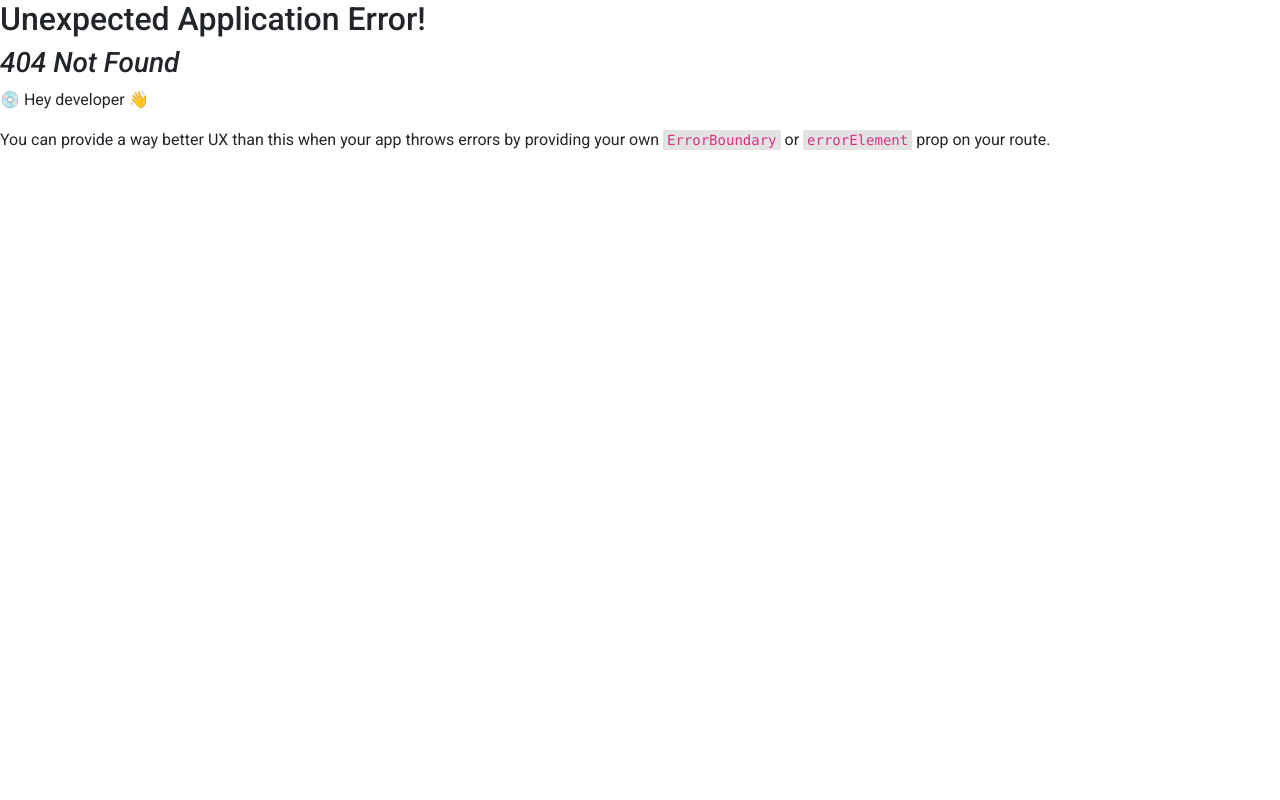
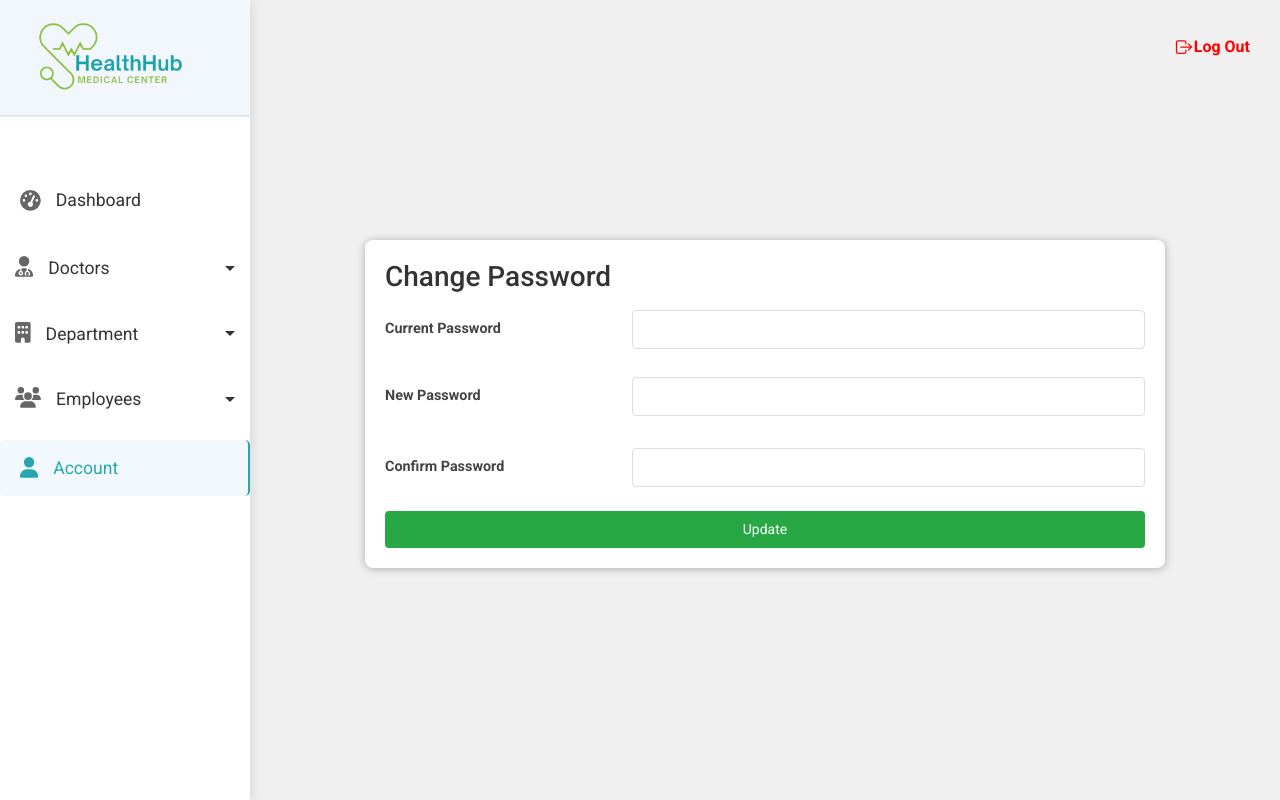
Before and after one commit to SatharakaNilmantha/HealthHub_Smart-Hospital, a React (Vite) app: page /account in a window 1280 px wide. Before the commit this address had no page. Built offline with nearby package versions, Linux system fonts and the light colour scheme; a web font is replaced by a local one.

Commit message:
connect the backend and front end some pages

```diff
--- a/src/Components/SideNav/SideNav.jsx
+++ b/src/Components/SideNav/SideNav.jsx
@@ -98,7 +98,7 @@ function SideNav() {
         </li>
 
         <li>
-          <NavLink to="/contact" className={({ isActive }) => (isActive ? "sidebar-link active" : "sidebar-link")} onClick={handleClick}>
+          <NavLink to="/account" className={({ isActive }) => (isActive ? "sidebar-link active" : "sidebar-link")} onClick={handleClick}>
             <FontAwesomeIcon icon={faUser} className="sidebar-icon" />
             <span>Account</span>
           </NavLink>
--- a/src/Pages/AccountPage/AccountPage.css
+++ b/src/Pages/AccountPage/AccountPage.css
@@ -0,0 +1,116 @@
+
+.profilepage {
+    max-width: 800px;
+    margin: 180px auto 30px auto;
+    padding: 20px;
+    display: grid;
+    background-color: #ffffff;
+    border-radius: 8px;
+    box-shadow: 0.1px 1px 8px rgba(0, 0, 0, 0.286);
+}
+
+
+.profile-details-card {
+    background-color: #ffffff;
+    border-radius: 8px;
+    box-shadow: 0.1px 1px 8px rgba(0, 0, 0, 0.286);
+    padding: 20px;
+    margin-bottom: 20px;
+    position: relative;
+}
+
+.profile-header {
+    display: flex;
+    align-items: center;
+}
+
+
+
+.profile-info h2 {
+    margin: 0;
+    font-size: 1.5rem;
+    color: #333;
+}
+
+.profile-info p {
+    margin: 8px 0 16px;
+    color: #666;
+}
+
+
+.profile-details-card h3 {
+    margin-bottom: 16px;
+    color: #333;
+}
+
+.profile-row1{
+    display: flex;
+    align-items: center;
+    justify-content: space-between;
+    margin-bottom: 12px;
+    padding: 8px 0;
+}
+
+
+.field-label {
+    flex: 1;
+    font-weight: bold;
+    color: #444;
+}
+
+.field-value {
+    flex: 2;
+    color: #333;
+}
+
+
+.password-strength {
+    font-size: 12px;
+    text-align: right;
+}
+
+.password-strength.strong {
+    color: green;
+}
+
+.password-strength.weak {
+    color: red;
+}
+
+
+.password-error {
+    font-size: 12px;
+    text-align: right;
+  }
+
+  .match {
+    color: green; /* Strong password */
+  }
+
+  .notmatch {
+    color: red; /* Weak password */
+  }
+
+
+.actionlinks{
+    gap: 80px;
+    display: grid;
+    grid-template-rows: auto;
+}
+
+.Update-link {
+    text-decoration: none;
+    padding: 8px 16px;
+    border-radius: 4px;
+    border: none;
+    font-size: 14px;
+    background-color: #28a745;
+    color: #ffffff;
+    text-align: center;
+
+
+}
+
+.Update-link:hover {
+    background-color: #218838;
+}
--- a/src/Pages/AccountPage/AccountPage.jsx
+++ b/src/Pages/AccountPage/AccountPage.jsx
@@ -0,0 +1,157 @@
+import React, { useState, useEffect } from "react";
+import axios from "axios";
+import "./AccountPage.css";
+import PopupMessage from "../../Components/PopupMessage/popupMessage.jsx";
+import SideNav from "../../components/SideNav/SideNav";
+import { IoLogOutOutline } from "react-icons/io5";
+
+function AccountPage() {
+    const [userEmail, setUserEmail] = useState(localStorage.getItem("userEmail") || "");
+
+    useEffect(() => {
+        const storedEmail = localStorage.getItem("userEmail");
+        if (storedEmail) {
+            setUserEmail(storedEmail);
+        }
+    }, []);
+
+    const [passwords, setPasswords] = useState({
+        currentPassword: "",
+        newPassword: "",
+        confirmPassword: "",
+    });
+
+    const [toastData, setToastData] = useState({ type: "", message: "" });
+    const [passwordStrength, setPasswordStrength] = useState("");
+    const [passwordError, setPasswordError] = useState("");
+
+
+
+    // Handle password input change
+    const handlePasswordChange = (field, value) => {
+        setPasswords((prev) => ({ ...prev, [field]: value }));
+
+        if (field === "newPassword") {
+            validatePassword(value);
+        }
+    };
+
+    // Validate password strength
+    const validatePassword = (password) => {
+        const strongPasswordRegex = /^(?=.*[!@#$%^&*()_+{}[\]:;<>,.?/~`\-])[A-Za-z\d!@#$%^&*()_+{}[\]:;<>,.?/~`\-]{8,}$/;
+
+        if (password.length == 0) {
+            setPasswordStrength("");
+        } else if (strongPasswordRegex.test(password)) {
+            setPasswordStrength("Strong Password");
+        } else {
+            setPasswordStrength("Password must be at least 8 characters and contain 1 special character.");
+        }
+    };
+
+    // check New password and confirm password  match.
+    useEffect(() => {
+        if (!passwords.newPassword || !passwords.confirmPassword) {
+            setPasswordError(""); // Clear error if fields are empty
+        } else if (passwords.newPassword !== passwords.confirmPassword) {
+            setPasswordError("New password and confirm password do not match.");
+        } else {
+            setPasswordError("Passwords match");
+        }
+    }, [passwords.newPassword, passwords.confirmPassword]);
+
+
+    // Handle password update
+    const handlePasswordUpdate = async (e) => {
+        e.preventDefault();
+
+        setToastData({ type: "hiddne", message: "" });
+
+        if (passwords.newPassword !== passwords.confirmPassword) {
+            return;
+        }
+
+        try {
+            const response = await axios.put(`http://localhost:8080/api/admins/changePassword/${userEmail}`, {
+                currentPassword: passwords.currentPassword,
+                password: passwords.newPassword,
+            });
+
+            setToastData({ type: "success", message: response.data });
+            setPasswords({ currentPassword: "", newPassword: "", confirmPassword: "" }); // Clear fields
+        } catch (error) {
+            console.error("Error updating password:", error);
+            setToastData({ type: "error", message: error.response?.data || "Failed to update password." });
+        }
+    };
+
+
+    const handleLogout = () => {
+        localStorage.clear();
+        sessionStorage.setItem("loggedOut", "true"); // Mark that the user has logged out
+
+        setToastData({ type: "info", message: "Logged out successfully." });
+
+        // Redirect to login page and prevent going back to the account page
+        window.location.replace("/login");
+    };
+
+
+    return (
+        <>
+            <div className="app-container">
+                <SideNav />
+                <div className="content">
+                    <p style={{ textAlign: "end", cursor: "pointer"  , color:"red" , fontWeight:"bold"}} onClick={handleLogout}><strong style={{fontSize:"20px"}}><IoLogOutOutline /></strong>Log Out</p>
+                    <div className="profilepage">
+                        <h3>Change Password</h3>
+                        <form onSubmit={handlePasswordUpdate}>
+                            <div className="profile-row1">
+                                <label className="field-label">Current Password</label>
+                                <input
+                                    type="password"
+                                    className="editable-input"
+                                    value={passwords.currentPassword}
+                                    onChange={(e) => handlePasswordChange("currentPassword", e.target.value)}
+                                    required
+                                />
+                            </div>
+
+                            <div className="profile-row1">
+                                <label className="field-label">New Password</label>
+                                <input
+                                    type="password"
+                                    className="editable-input"
+                                    value={passwords.newPassword}
+                                    onChange={(e) => handlePasswordChange("newPassword", e.target.value)}
+                                    required
+                                />
+                            </div>
+                            <p className={`password-strength ${passwordStrength === "Strong Password" ? "strong" : "weak"}`}>{passwordStrength}</p>
+
+                            <div className="profile-row1">
+                                <label className="field-label">Confirm Password</label>
+                                <input
+                                    type="password"
+                                    className="editable-input"
+                                    value={passwords.confirmPassword}
+                                    onChange={(e) => handlePasswordChange("confirmPassword", e.target.value)}
+                                    required
+                                />
+                            </div>
+                            <p className={`password-error ${passwordError === "Passwords match" ? "match" : "notmatch"}`}>{passwordError}</p>
+
+
+                            <div className="actionlinks">
+                                <button type="submit" className="Update-link">Update</button>
+                            </div>
+                        </form>
+                    </div>
+                </div>
+            </div>
+            {toastData.message && <PopupMessage type={toastData.type} message={toastData.message} />}
+        </>
+    );
+}
+
+export default AccountPage;
--- a/src/Pages/AddDoctorsPage/AddDoctors.jsx
+++ b/src/Pages/AddDoctorsPage/AddDoctors.jsx
@@ -91,7 +91,7 @@ function AddDoctors() {
       const response = await axios.get('http://localhost:8080/api/employees/getAllEmployee');
       const employees = response.data;
 
-      const doctor = employees.find(emp => emp.email === doctorDetails.email && emp.role === 'doctor');
+      const doctor = employees.find(emp => emp.email === doctorDetails.email && emp.role =='doctor');
 
       if (doctor) {
         setIsDoctor(true);
--- a/src/Pages/AddEmployeePage/AddEmployeePage.jsx
+++ b/src/Pages/AddEmployeePage/AddEmployeePage.jsx
@@ -22,6 +22,7 @@ function AddEmployeePage() {
   });
 
   const [popupMessage, setPopupMessage] = useState({ type: '', message: '' });
+  const [roleError, setRoleError] = useState('');
 
   useEffect(() => {
     // Fetch departments from backend
@@ -44,13 +45,28 @@ function AddEmployeePage() {
 
   const handleInputChange = (e) => {
     const { name, value } = e.target;
+
     if (name === "salary" && !/^\d*\.?\d*$/.test(value)) return; // Validate salary (only numbers and decimals)
-    setEmployeeDetails({ ...employeeDetails, [name]: value });
+
+    // Validate role (only lowercase letters and spaces)
+    if (name === "role") {
+      // Convert input to lowercase
+      const lowercaseValue = value.toLowerCase();
+
+      // Check if the value contains only lowercase letters and spaces
+      if (/[^a-z\s]/.test(lowercaseValue)) return; // Disallow anything that's not lowercase letters or spaces
+
+      // Update the state with the lowercase value
+      setEmployeeDetails({ ...employeeDetails, [name]: lowercaseValue });
+    } else {
+      setEmployeeDetails({ ...employeeDetails, [name]: value });
+    }
   };
+
+
 
   const handleSubmit = async (e) => {
     e.preventDefault();
-
 
     setPopupMessage({ type: 'hidden', message: 'Processing the request...' });
 
@@ -85,6 +101,9 @@ function AddEmployeePage() {
     }
   };
 
+
+
+
   return (
     <div className="app-container1">
       <SideNav />
@@ -116,53 +135,25 @@ function AddEmployeePage() {
           <form className="add-employee-form" onSubmit={handleSubmit}>
             <div className="form-row">
               <label className="field-label">Full Name</label>
-              <input
-                type="text"
-                className="editable-input"
-                name="fullName"
-                value={employeeDetails.fullName}
-                onChange={handleInputChange}
-                placeholder="Enter full name"
-                required
-              />
+              <input  type="text"  className="editable-input"  name="fullName"  value={employeeDetails.fullName}  onChange={handleInputChange}  placeholder="Enter full name"  required />
             </div>
 
+            {/* Email Selection */}
             <div className="form-row">
               <label className="field-label">Email</label>
-              <input
-                type="email"
-                className="editable-input"
-                name="email"
-                value={employeeDetails.email}
-                onChange={handleInputChange}
-                placeholder="Enter Employee email"
-                required
-              />
+              <input  type="email"  className="editable-input"  name="email"  value={employeeDetails.email}  onChange={handleInputChange}  placeholder="Enter Employee email"  required />
             </div>
 
+            {/* Phone Number Selection */}
             <div className="form-row">
               <label className="field-label">Phone Number</label>
-              <input
-                type="text"
-                className="editable-input"
-                name="phoneNumber"
-                value={employeeDetails.phoneNumber}
-                onChange={handleInputChange}
-                placeholder="Enter Employee Phone Number"
-                required
-              />
+              <input type="text"  className="editable-input"  name="phoneNumber"  value={employeeDetails.phoneNumber}  onChange={handleInputChange}  placeholder="Enter Employee Phone Number"  required />
             </div>
 
             {/* Department Selection */}
             <div className="form-row">
               <label className="field-label">Department</label>
-              <select
-                className="editable-input"
-                name="department"
-                value={employeeDetails.department}
-                onChange={handleInputChange}
-                required
-              >
+              <select className="editable-input" name="department" value={employeeDetails.department} onChange={handleInputChange} required>
                 <option value="">Select a department</option>
                 {departments.map((dept) => (
                   <option key={dept.departmentId} value={dept.name}>{dept.name}</option>
@@ -170,27 +161,15 @@ function AddEmployeePage() {
               </select>
             </div>
 
+           {/* Role Input with Validation Message */}
             <div className="form-row">
               <label className="field-label">Role</label>
-              <input
-                type="text"
-                className="editable-input"
-                name="role"
-                value={employeeDetails.role}
-                onChange={handleInputChange}
-                placeholder="Enter role"
-                required
-              />
+              <input type="text"  className="editable-input"  name="role"  value={employeeDetails.role}  onChange={handleInputChange}  placeholder="Enter role" required/>
             </div>
 
             <div className="form-row">
               <label className="field-label">Gender</label>
-              <select
-                className="editable-input"
-                name="gender"
-                value={employeeDetails.gender}
-                onChange={handleInputChange}
-              >
+              <select  className="editable-input"  name="gender"  value={employeeDetails.gender}  onChange={handleInputChange}>
                 <option value="Male">Male</option>
                 <option value="Female">Female</option>
                 <option value="Other">Other</option>
@@ -199,51 +178,22 @@ function AddEmployeePage() {
 
             <div className="form-row">
               <label className="field-label">Address</label>
-              <textarea
-                className="editable-input"
-                name="address"
-                value={employeeDetails.address}
-                onChange={handleInputChange}
-                placeholder="Enter address"
-                required
-              />
+              <textarea className="editable-input" name="address" value={employeeDetails.address} onChange={handleInputChange} placeholder="Enter address" required />
             </div>
 
             <div className="form-row">
               <label className="field-label">Salary</label>
-              <input
-                type="text"
-                className="editable-input"
-                name="salary"
-                value={employeeDetails.salary}
-                onChange={handleInputChange}
-                placeholder="Enter salary"
-                required
-              />
+              <input  type="text"  className="editable-input"  name="salary"  value={employeeDetails.salary}  onChange={handleInputChange}  placeholder="Enter salary"  required  />
             </div>
 
             <div className="form-row">
               <label className="field-label">Shift Start Time</label>
-              <input
-                type="time"
-                className="editable-input"
-                name="shiftStartTime"
-                value={employeeDetails.shiftStartTime}
-                onChange={handleInputChange}
-                required
-              />
+              <input  type="time"  className="editable-input"  name="shiftStartTime"  value={employeeDetails.shiftStartTime}  onChange={handleInputChange}  required />
             </div>
 
             <div className="form-row">
               <label className="field-label">Shift End Time</label>
-              <input
-                type="time"
-                className="editable-input"
-                name="shiftEndTime"
-                value={employeeDetails.shiftEndTime}
-                onChange={handleInputChange}
-                required
-              />
+              <input  type="time"  className="editable-input"  name="shiftEndTime"  value={employeeDetails.shiftEndTime}  onChange={handleInputChange}  required />
             </div>
 
             <div className="form-buttons">
--- a/src/Pages/EmployeeListPage/EmployeeListPage.jsx
+++ b/src/Pages/EmployeeListPage/EmployeeListPage.jsx
@@ -153,8 +153,8 @@ function EmployeeListPage() {
                   <tr key={employee.employeeId}>
                     <td>{employee.fullName}</td>
                     <td>{employee.role}</td>
-                    <td>{employee.shiftStartTime}</td>
-                    <td>{employee.shiftEndTime}</td>
+                    <td>{employee.shiftStartTime ? new Intl.DateTimeFormat('en-US', { hour: '2-digit',minute: '2-digit',hour12: true,}).format(new Date(`1970-01-01T${employee.shiftStartTime}`)): ''}</td>
+                    <td>{employee.shiftEndTime ? new Intl.DateTimeFormat('en-US', { hour: '2-digit',minute: '2-digit',hour12: true,}).format(new Date(`1970-01-01T${employee.shiftEndTime}`)): ''}</td>
                     <td>{employee.department}</td>
                     <td>
                       <button
--- a/src/Pages/LoginPage/Login.jsx
+++ b/src/Pages/LoginPage/Login.jsx
@@ -14,7 +14,6 @@ const Login = () => {
     e.preventDefault();
 
     setPopupMessage({ type: 'hidden', message: 'Processing the request...' });
-
 
     if (!email.trim() || !password.trim()) {
       setPopupMessage({ type: "error", message: "Please enter both email and password." });
@@ -37,6 +36,16 @@ const Login = () => {
       if (response.ok) {
         const data = await response.json();
         setPopupMessage({ type: "success", message: data.message });
+
+        // Save the email to localStorage after successful login
+        localStorage.setItem("userEmail", email);
+        localStorage.setItem("userPassword", password);
+
+        // Log the stored email to the console
+        console.log("Email saved to localStorage:", email);
+        console.log("Password saved to localStorage:", password);
+
+
 
         // Delay navigation to the dashboard for 2000ms
         setTimeout(() => {
--- a/src/main.jsx
+++ b/src/main.jsx
@@ -15,6 +15,7 @@ import AddDepartmentPage from "./Pages/AddDepartmentPage/AddDepartmentPage.jsx";
 import DepartmentListPage from "./Pages/DepartmentListPage/DepartmentListPage.jsx";
 import ViewDepartmentPage from "./Pages/ViewDepartmentPage/ViewDepartmentPage.jsx";
 import EditEmployeePage from "./Pages/EditEmployeePage/EditEmployeePage.jsx";
+import AccountPage from "./Pages/AccountPage/AccountPage.jsx";
 
 import "./index.css";
 
@@ -32,6 +33,9 @@ const router = createBrowserRouter([
   { path: "/DepartmentList", element: <DepartmentListPage /> },
   { path: "/view-department/:departmentId", element: <ViewDepartmentPage /> }, // Optional Dynamic ID for departments
   { path: "/edit-employee/:employeeId", element: <EditEmployeePage /> }, // Add route
+  { path: "/account", element: <AccountPage /> },
+
+
 ]);
 
 createRoot(document.getElementById("root")).render(
```
